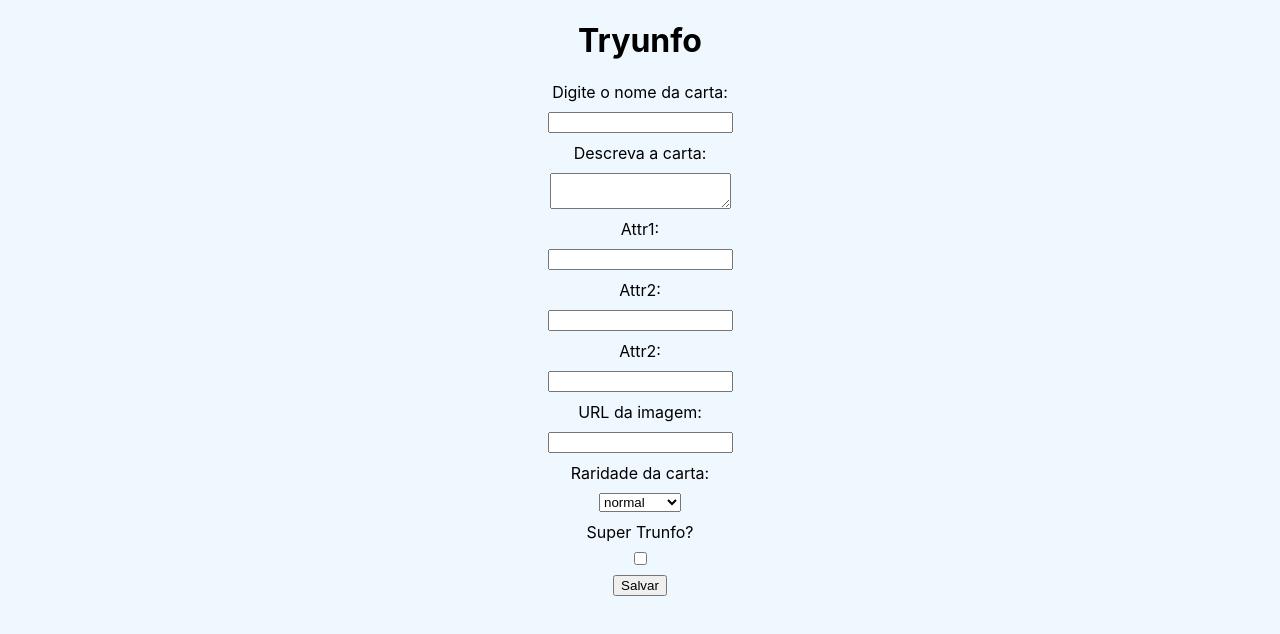
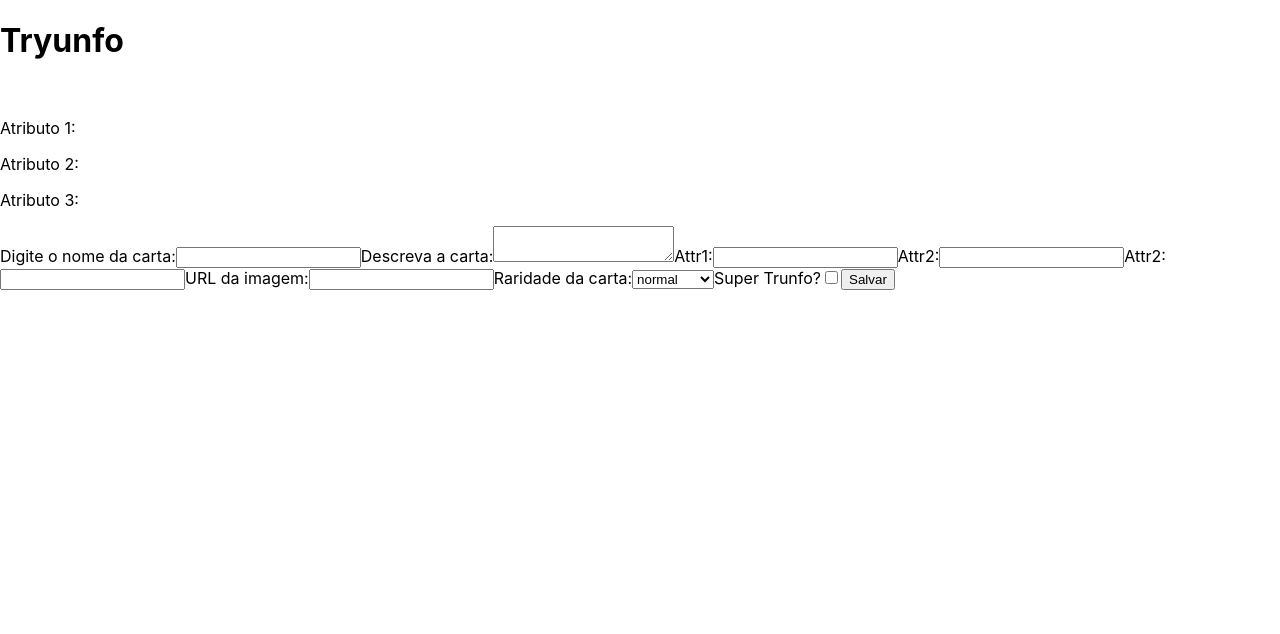
Before and after one commit to Guga-Santos/Tryunfo, a React (Create React App) app: page / in a window 1280 px wide. Shown: the top 634 px of the page. Built offline with nearby package versions, Linux system fonts and the light colour scheme.

Commit message:
Requisito 03 ok

```diff
--- a/src/App.js
+++ b/src/App.js
@@ -1,12 +1,14 @@
 import React from 'react';
 import Form from './components/Form';
-import './App.css';
+// import './App.css';
+import Card from './components/Card';
 
 class App extends React.Component {
   render() {
     return (
       <div>
         <h1>Tryunfo</h1>
+        <Card />
         <Form />
       </div>
     );
--- /dev/null
+++ b/src/components/Card.js
@@ -0,0 +1,73 @@
+import React, { Component } from 'react';
+import PropTypes from 'prop-types';
+
+class Card extends Component {
+  render() {
+    const {
+      cardName,
+      cardDescription,
+      cardAttr1,
+      cardAttr2,
+      cardAttr3,
+      cardImage,
+      cardRare,
+      cardTrunfo,
+    } = this.props;
+
+    return (
+      <>
+        <h2 data-testid="name-card">
+          {' '}
+          { cardName }
+        </h2>
+        <img
+          src={ cardImage }
+          alt={ cardName }
+          data-testid="image-card"
+        />
+        <p data-testid="description-card">
+          {' '}
+          { cardDescription }
+        </p>
+        <p>
+          Atributo 1:
+          {' '}
+          <span data-testid="attr1-card">{ cardAttr1 }</span>
+        </p>
+        <p>
+          Atributo 2:
+          {' '}
+          <span data-testid="attr2-card">{ cardAttr2 }</span>
+        </p>
+        <p>
+          Atributo 3:
+          {' '}
+          <span data-testid="attr3-card">{ cardAttr3 }</span>
+        </p>
+        <p data-testid="rare-card">
+          {' '}
+          { cardRare }
+          {' '}
+        </p>
+        { cardTrunfo ? (
+          <p data-testid="trunfo-card">
+            Super Trunfo
+          </p>
+        ) : ''}
+      </>
+    );
+  }
+}
+
+Card.propTypes = {
+  cardName: PropTypes.string,
+  cardDescription: PropTypes.string,
+  cardAttr1: PropTypes.string,
+  cardAttr2: PropTypes.string,
+  cardAttr3: PropTypes.string,
+  cardImage: PropTypes.string,
+  cardRare: PropTypes.string,
+  cardTrunfo: PropTypes.bool,
+}.isRequired;
+
+export default Card;
```
